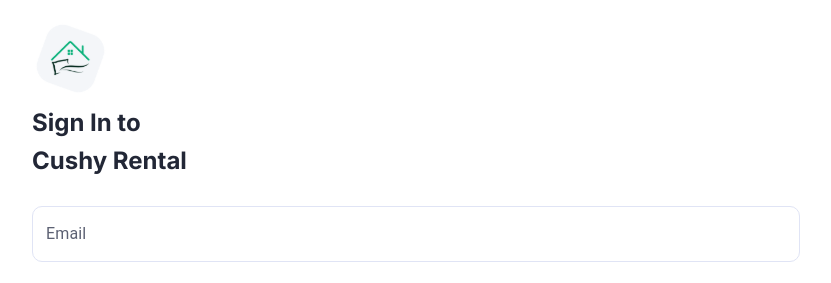
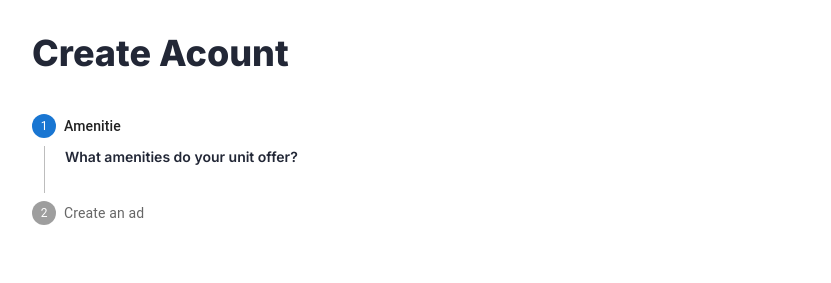
Before and after one commit to Teds30/cushyrental-client, a React (Vite) app: page /manage_unit/create_unit in a window 1280 px wide. Before the commit this address led to /signinpage. Shown: the top 283 px of the page, without its empty margins (224-1055 px from the left). Built offline with nearby package versions, Linux system fonts and the light colour scheme; no server answers.

Commit message:
DP-43 | update manage unit module

```diff
--- a/src/App.jsx
+++ b/src/App.jsx
@@ -5,6 +5,7 @@ import SignInPage from './pages/Login/SignInPage'
 import ForgotPassword from './pages/Login/ForgotPassword'
 import Conversation from './pages/chat/Conversation'
 import Chats from './pages/chat/Chats'
+import CreateUnit from './pages/landlord/ManageUnits/CreateUnit/CreateUnit'
 // import './App.css'
 
 function App() {
@@ -30,6 +31,7 @@ function App() {
 
             <Route path="/register" element={<CreateAccount />}></Route>
 
+            <Route path='/manage_unit/create_unit' element={<CreateUnit/>}></Route>
             <Route
                 path="*"
                 element={<Navigate replace to="/signinpage" />}
--- /dev/null
+++ b/src/pages/landlord/ManageUnits/CreateUnit/AmenitiesForm.jsx
@@ -0,0 +1,35 @@
+import { useState, useEffect } from "react";
+
+import useAttributeManager from "../../../../hooks/data/attribute-hook";
+import ChipBig from "../../../../components/Chips/ChipBig";
+
+const AmenitiesForm = (props) => {
+  const { isLoading, fetchAmenities } = useAttributeManager();
+  const [ amenities, setAmenities ] = useState([]);
+
+  const chipValueHandler = (value) => {
+
+  }
+
+  useEffect(() => {
+    const handleFetch = async () => {
+      try {
+        const res = await fetchAmenities();
+        console.log(res);
+        setAmenities(res);
+      } catch (err) {}
+    };
+    handleFetch();
+  }, []);
+
+  return (
+    <form>
+      <div className="title">What amenities do your unit offer?</div>
+
+      {/* {isLoading ? 'Loading...' : 'Data is fetch suceesfully!'} */}
+      {isLoading ? 'Loading...' : <ChipBig items={amenities} onChipValue={chipValueHandler} />}
+    </form>
+  );
+};
+
+export default AmenitiesForm;
--- /dev/null
+++ b/src/pages/landlord/ManageUnits/CreateUnit/BasicDetailsForm.jsx
@@ -0,0 +1,87 @@
+import TextField from "../../../../components/TextField/TextField";
+import PrimaryButton from "../../../../components/Button/PrimaryButton";
+import useValidate from "../../../../hooks/validate-input-hook";
+
+import styles from "./CreateUnit.module.css";
+import EastIcon from "@mui/icons-material/East";
+
+const BasicDetailsForm = (props) => {
+  const { onBasicDetails, unitDetails } = props;
+
+  const {
+    value: enteredTitle,
+    isValid: enteredTitleIsValid,
+    hasError: enteredTitleHasError,
+    valueChangeHandler: titleChangeHandler,
+    inputBlurHandler: titleBlurHandler,
+    reset: titleReset,
+  } = useValidate((value) => value.trim() !== "");
+  const {
+    value: enteredDetails,
+    isValid: enteredDetailsIsValid,
+    hasError: enteredDetailsHasError,
+    valueChangeHandler: detailsChangeHandler,
+    inputBlurHandler: detailsBlurHandler,
+    reset: detailsReset,
+  } = useValidate((value) => value.trim() !== "");
+
+  let formIsValid = false;
+
+  if (enteredTitleIsValid && enteredDetailsIsValid) {
+    formIsValid = true;
+  }
+
+  const submitHandler = (event) => {
+    event.preventDefault();
+
+    if (!formIsValid) {
+      return;
+    }
+
+    onBasicDetails({
+      title: enteredTitle,
+      details: enteredDetails,
+    });
+  };
+
+  return (
+    <form
+      className={`${styles["basic-details-form"]}`}
+      onSubmit={submitHandler}
+    >
+      <div className="title">Basic Details</div>
+
+      <TextField
+        fullWidth
+        label="Title"
+        value={unitDetails ? unitDetails.title : enteredTitle}
+        onChange={titleChangeHandler}
+        onBlur={titleBlurHandler}
+        helperText={
+          enteredTitleHasError && "Please enter the name of your boarding house."
+        }
+        error
+      />
+
+      <TextField
+        fullWidth
+        label="First Name"
+        rows={4}
+        multiline
+        value={unitDetails ? unitDetails.details : enteredDetails}
+        onChange={detailsChangeHandler}
+        onBlur={detailsBlurHandler}
+        helperText={enteredDetailsHasError && "Please enter the detials of your boarding house."}
+        error
+      />
+
+      <div className={`${styles["basic-details-button"]}`}>
+        <PrimaryButton disabled={!formIsValid} rightIcon={<EastIcon />}>
+          Next
+        </PrimaryButton>
+      </div>
+    </form>
+  );
+};
+
+export default BasicDetailsForm;
--- /dev/null
+++ b/src/pages/landlord/ManageUnits/CreateUnit/CreateUnit.jsx
@@ -0,0 +1,19 @@
+import CreateUnitForm from "./CreateUnitForm";
+
+import styles from "./CreateUnit.module.css";
+
+const CreateUnit = () => {
+  return (
+    <div className={styles.container}>
+      <div className={`${styles['container-title']}`}>
+      <h1>Create Acount</h1>
+      </div>
+
+      <div className={`${styles["main-container"]}`}>
+        <CreateUnitForm />
+      </div>
+    </div>
+  );
+};
+
+export default CreateUnit;
--- /dev/null
+++ b/src/pages/landlord/ManageUnits/CreateUnit/CreateUnit.module.css
@@ -0,0 +1,37 @@
+.container {
+    padding: 0 12px;
+
+    display: flex;
+    flex-direction: column;
+    /* align-items: center; */
+}
+
+.create-unit-form-container {
+    width: 100%;
+}
+
+.main-container {
+    width: 100%;
+
+    display: flex;
+    flex-direction: column;
+    align-items: center;
+}
+
+.basic-details-form {
+    display: flex;
+    flex-direction: column;
+    gap: 14px;
+}
+
+.basic-details-button {
+    display: flex;
+    justify-content: end;
+}
+
+@media (min-width: 640px) {
+    .container {
+        max-width: 768px;
+        margin: 0 auto;
+    }
+}
--- /dev/null
+++ b/src/pages/landlord/ManageUnits/CreateUnit/CreateUnitForm.jsx
@@ -0,0 +1,84 @@
+import * as React from 'react';
+import Box from '@mui/material/Box';
+import Stepper from '@mui/material/Stepper';
+import Step from '@mui/material/Step';
+import StepLabel from '@mui/material/StepLabel';
+import StepContent from '@mui/material/StepContent';
+import Button from '@mui/material/Button';
+import Paper from '@mui/material/Paper';
+import Typography from '@mui/material/Typography';
+import StepConnector, { stepConnectorClasses } from '@mui/material/StepConnector';
+import AmenitiesForm from './AmenitiesForm';
+import { styled } from '@mui/material/styles';
+
+import BasicDetailsForm from './BasicDetailsForm';
+
+import styles from './CreateUnit.module.css';
+
+export default function CreateUnitForm() {
+  const [ unitDetails, setUnitDetails ] = React.useState();
+
+  const basicDetailsHandler = (details) => {
+    console.log(details);
+    setUnitDetails(details);
+    handleNext();
+  }
+
+  const handleNext = () => {
+    setActiveStep((prevActiveStep) => prevActiveStep + 1);
+  };
+
+  const handleBack = () => {
+    setActiveStep((prevActiveStep) => prevActiveStep - 1);
+  };
+
+  const steps = [
+    // {
+    //   label: 'Basic Details',
+    //   description: <BasicDetailsForm onBasicDetails={basicDetailsHandler} onBack={handleBack} unitDetails={unitDetails}/>,
+    // },
+    {
+      label: 'Amenitie',
+      description: <AmenitiesForm/>,
+    },
+    {
+      label: 'Create an ad',
+      description: `Try out different ad text to see what brings in the most customers,
+                and learn how to enhance your ads using features like ad extensions.
+                If you run into any problems with your ads, find out how to tell if
+                they're running and how to resolve approval issues.`,
+    },
+  ];
+
+  const [ formSteps, setFormSteps ] = React.useState(steps);
+  const [activeStep, setActiveStep] = React.useState(0);
+
+  const handleReset = () => {
+    setActiveStep(0);
+  };
+
+  return (
+    <div className={`${styles['create-unit-form-container']}`}>
+      <Stepper activeStep={activeStep} orientation="vertical">
+        {steps.map((step, index) => (
+          <Step key={step.label}>
+            <StepLabel sx={{}}>
+              {step.label}
+            </StepLabel>
+            <StepContent>
+              {step.description}
+            </StepContent>
+          </Step>
+        ))}
+      </Stepper>
+      {activeStep === steps.length && (
+        <Paper square elevation={0} sx={{ p: 3 }}>
+          <Typography>All steps completed - you&apos;re finished</Typography>
+          <Button onClick={handleReset} sx={{ mt: 1, mr: 1 }}>
+            Reset
+          </Button>
+        </Paper>
+      )}
+    </div>
+  );
+}
```
